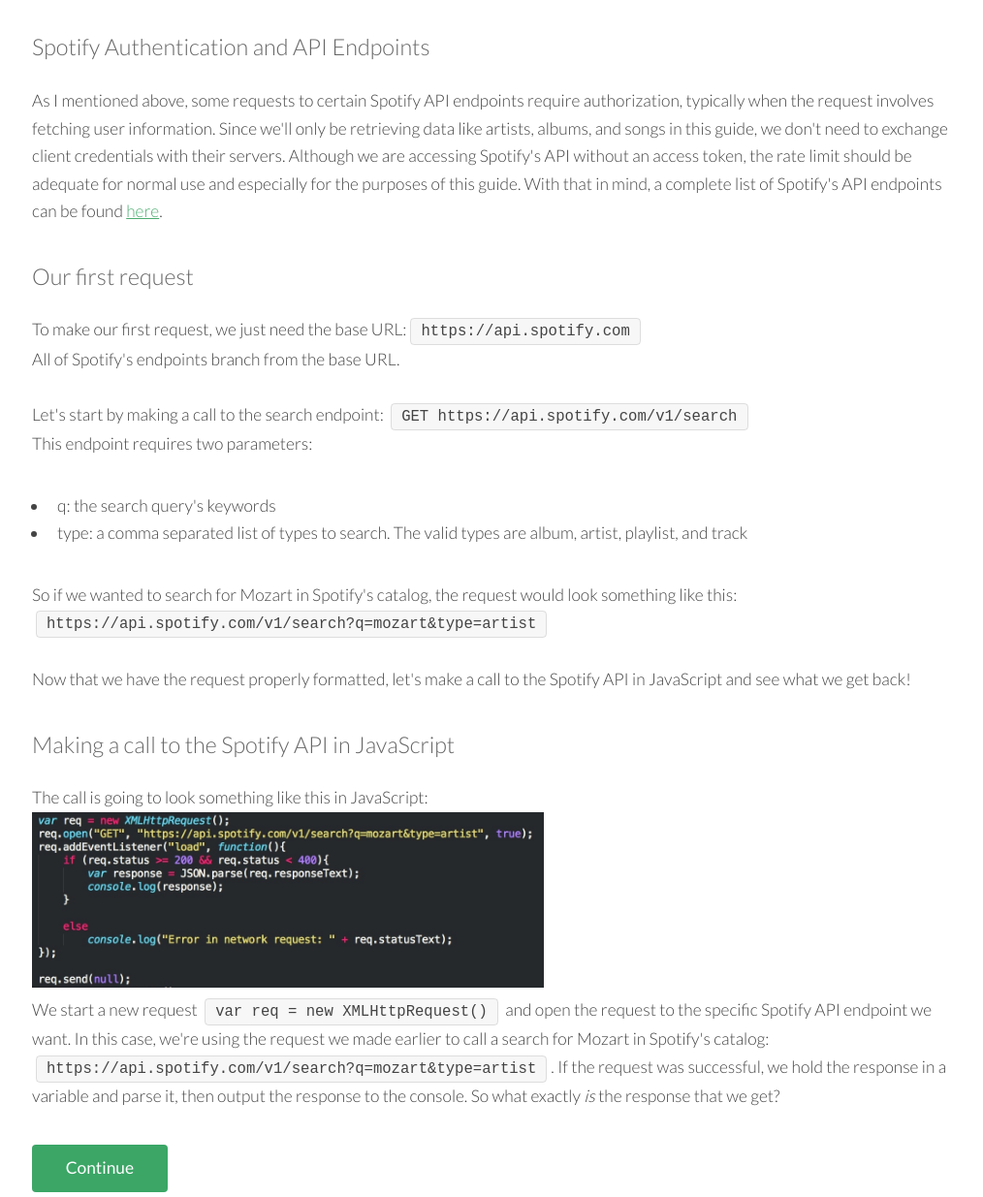
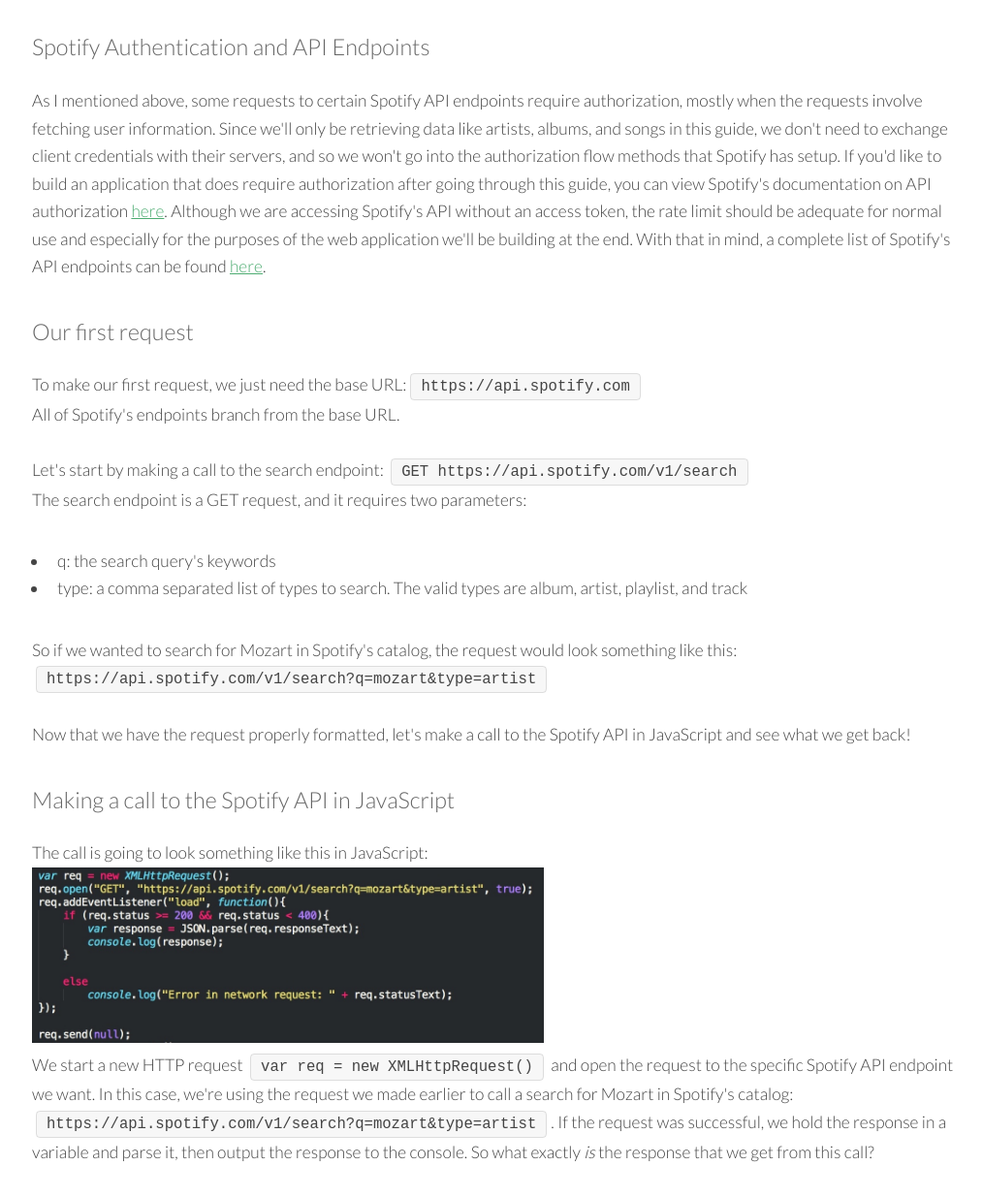
Before and after one commit to alxyli/Spotify-API-Guide, a plain HTML site: page page2.html in a window 1280 px wide. Shown: the part 521-1756 px from the top of the page at 97% size, without its empty margins (127-1141 px from the left). Drawn offline with Linux system fonts and the light colour scheme.

Commit message:
update text on page2 and page4

```diff
--- a/page2.html
+++ b/page2.html
@@ -49,7 +49,7 @@
 					<p>Spotify's API allows applications to retrieve data from their music catalog, as well as manage users' playlists and saved music libraries. The API essentially consists of a bunch of endpoints that when called, will return the requested information, like albums, artists, songs, top songs, and much more. Some information, like retrieving user profiles, getting currently featured playlists, or getting a list of new releases, requires a server-side secret key exchange (a bit more on this below), so we'll be focusing on retrieving data from endpoints that don't require this exchange.</p>
 
 					<h3>Spotify Authentication and API Endpoints</h3>
-					<p>As I mentioned above, some requests to certain Spotify API endpoints require authorization, typically when the request involves fetching user information. Since we'll only be retrieving data like artists, albums, and songs in this guide, we don't need to exchange client credentials with their servers. Although we are accessing Spotify's API without an access token, the rate limit should be adequate for normal use and especially for the purposes of this guide. With that in mind, a complete list of Spotify's API endpoints can be found <a href="https://developer.spotify.com/web-api/endpoint-reference/">here</a>.
+					<p>As I mentioned above, some requests to certain Spotify API endpoints require authorization, mostly when the requests involve fetching user information. Since we'll only be retrieving data like artists, albums, and songs in this guide, we don't need to exchange client credentials with their servers, and so we won't go into the authorization flow methods that Spotify has setup. If you'd like to build an application that does require authorization after going through this guide, you can view Spotify's documentation on API authorization <a href="https://developer.spotify.com/web-api/authorization-guide/#frequently-asked-questions-about-authorization">here</a>. Although we are accessing Spotify's API without an access token, the rate limit should be adequate for normal use and especially for the purposes of the web application we'll be building at the end. With that in mind, a complete list of Spotify's API endpoints can be found <a href="https://developer.spotify.com/web-api/endpoint-reference/">here</a>.
 					</p>
 
 					<h3>Our first request</h3>
@@ -59,7 +59,7 @@
 					<br><br>
 					Let's start by making a call to the search endpoint: <code>GET https://api.spotify.com/v1/search</code>
 					<br>
-					This endpoint requires two parameters:
+					The search endpoint is a GET request, and it requires two parameters:
 					<ul>
 						<li>q: the search query's keywords</li>
 						<li>type: a comma separated list of types to search. The valid types are album, artist, playlist, and track</li>
@@ -75,7 +75,7 @@
 					<br>
 					<img src="images/mozartRequest.jpg" style="max-width: 55%">
 					<br>
-					We start a new request <code>var req = new XMLHttpRequest()</code> and open the request to the specific Spotify API endpoint we want. In this case, we're using the request we made earlier to call a search for Mozart in Spotify's catalog: <code>https://api.spotify.com/v1/search?q=mozart&type=artist</code>. If the request was successful, we hold the response in a variable and parse it, then output the response to the console. So what exactly <i>is</i> the response that we get?
+					We start a new HTTP request <code>var req = new XMLHttpRequest()</code> and open the request to the specific Spotify API endpoint we want. In this case, we're using the request we made earlier to call a search for Mozart in Spotify's catalog: <code>https://api.spotify.com/v1/search?q=mozart&type=artist</code>. If the request was successful, we hold the response in a variable and parse it, then output the response to the console. So what exactly <i>is</i> the response that we get from this call?
 					</p>
 					<a href="page3.html" class="button">Continue</a>
 				</div>
```
Also changed, not shown: page4.html (+3 -3 lines).
